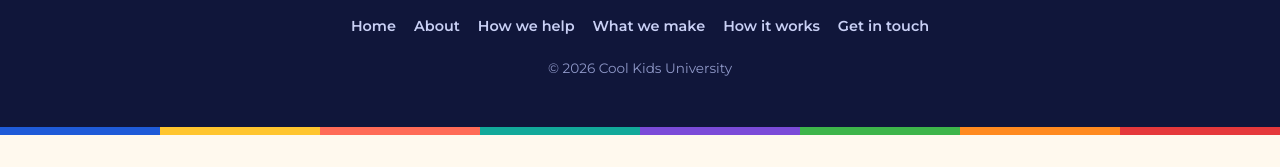
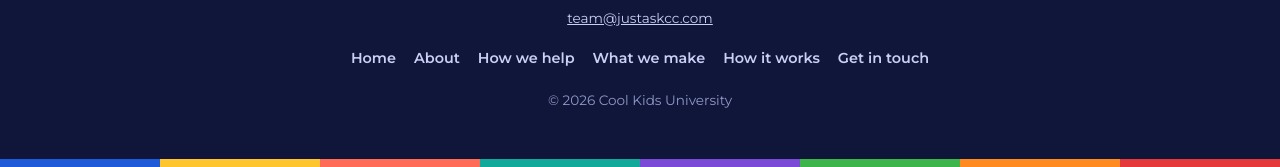
Before and after one commit to JustAskCC/coolkidsuniversity, a plain HTML site: page index.html in a window 1280 px wide. Shown: the part 1846-2013 px from the top of the page. Before the commit the page ends 1981 px from the top, so only its background shows below. Drawn offline with Linux system fonts and the light colour scheme.

Commit message:
Connect contact buttons to the team email
Co-Authored-By: Claude Opus 5.5 <noreply@anthropic.com>
Claude-Session: https://claude.ai/code/session_01NxFMwzw8DB86mtvVw6VmjY

```diff
--- a/index.html
+++ b/index.html
@@ -233,6 +233,8 @@ a.card:hover{transform:translateY(-4px);box-shadow:0 2px 0 rgba(26,35,80,.06),0
 .note{margin:34px 0 0;font-weight:700;color:var(--navy)}
 .pcta{margin-top:26px}
 .product{background:var(--cream)!important}
+.emailline{margin:22px auto 0;color:#D9DEFF;font-weight:600}
+.emailline a{color:var(--yellow);font-weight:800}
 footer{background:#10163A;color:#C9D0F5;padding:46px 0 34px;text-align:center}
 footer img{width:96px;margin:0 auto 12px}
 footer .name{font-weight:900;color:#fff;font-size:1.25rem}
@@ -505,9 +507,10 @@ footer .copy{font-size:.85rem;margin-top:18px;color:#8F98C8}
       <div class="audience"><h3>Partners and supporters</h3><p>Let’s talk about how we can reach more kids together.</p></div>
     </div>
     <div class="btns" style="justify-content:center">
-      <a class="btn btn-y" href="#connect">Get updates</a>
-      <a class="btn btn-o" href="#connect">Say hello</a>
+      <a class="btn btn-y" href="mailto:team@justaskcc.com?subject=Please%20send%20me%20Cool%20Kids%20University%20updates">Get updates</a>
+      <a class="btn btn-o" href="mailto:team@justaskcc.com?subject=Hello%20from%20the%20Cool%20Kids%20University%20website">Say hello</a>
     </div>
+    <p class="center emailline">Or email us anytime at <a href="mailto:team@justaskcc.com">team@justaskcc.com</a></p>
   </div>
 </section>
 
@@ -771,6 +774,7 @@ footer .copy{font-size:.85rem;margin-top:18px;color:#8F98C8}
     <img src="images/logo.png" alt="">
     <div class="name">Cool Kids University</div>
     <p class="tl">Where stories spark learning.</p>
+    <p class="copy" style="margin-top:10px"><a href="mailto:team@justaskcc.com" style="color:#C9D0F5">team@justaskcc.com</a></p>
     <nav class="footnav" aria-label="All pages"><a href="#home">Home</a><a href="#who">About</a><a href="#benefits">How we help</a><a href="#offerings">What we make</a><a href="#approach">How it works</a><a href="#connect">Get in touch</a></nav>
     <p class="copy">© 2026 Cool Kids University</p>
   </div>
```
